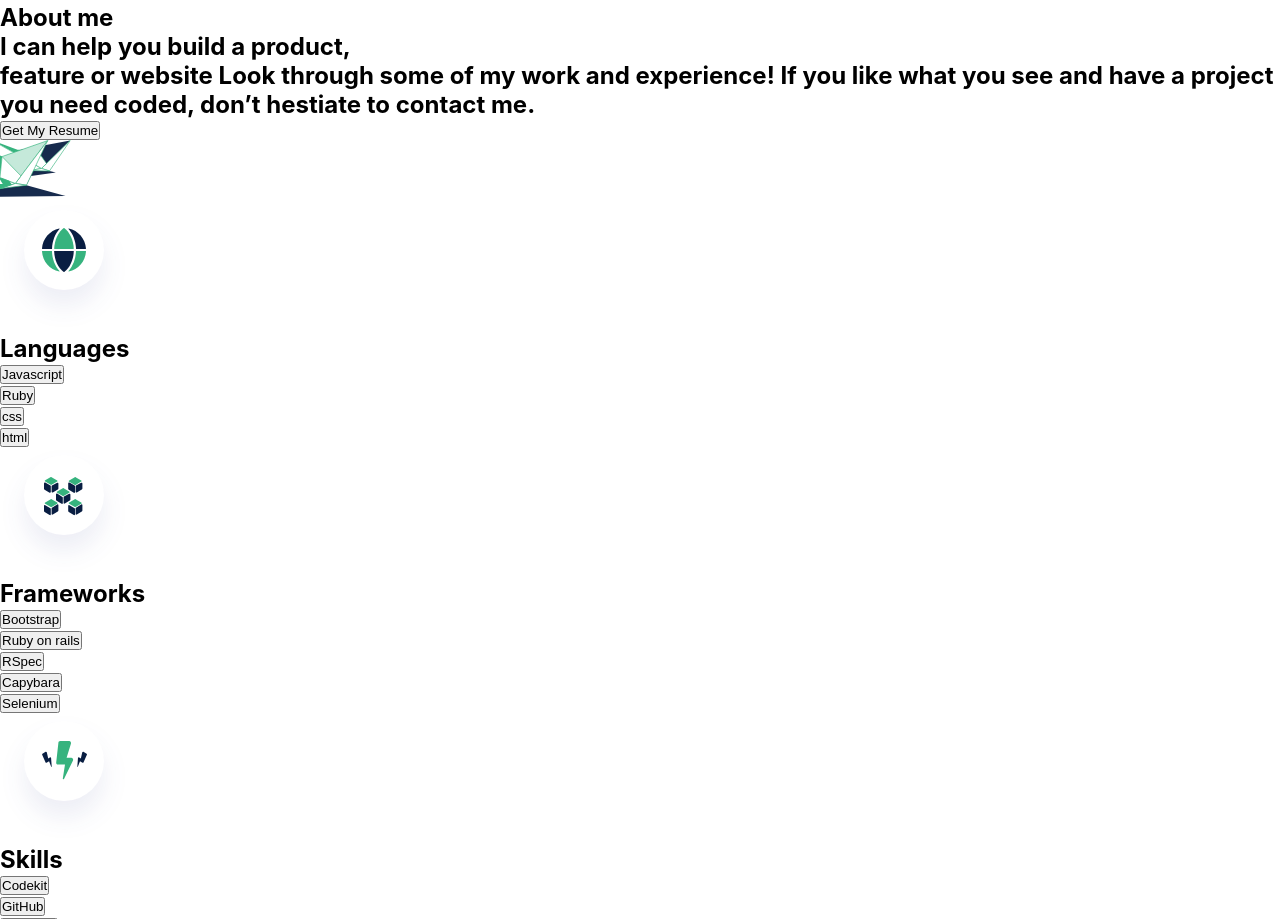
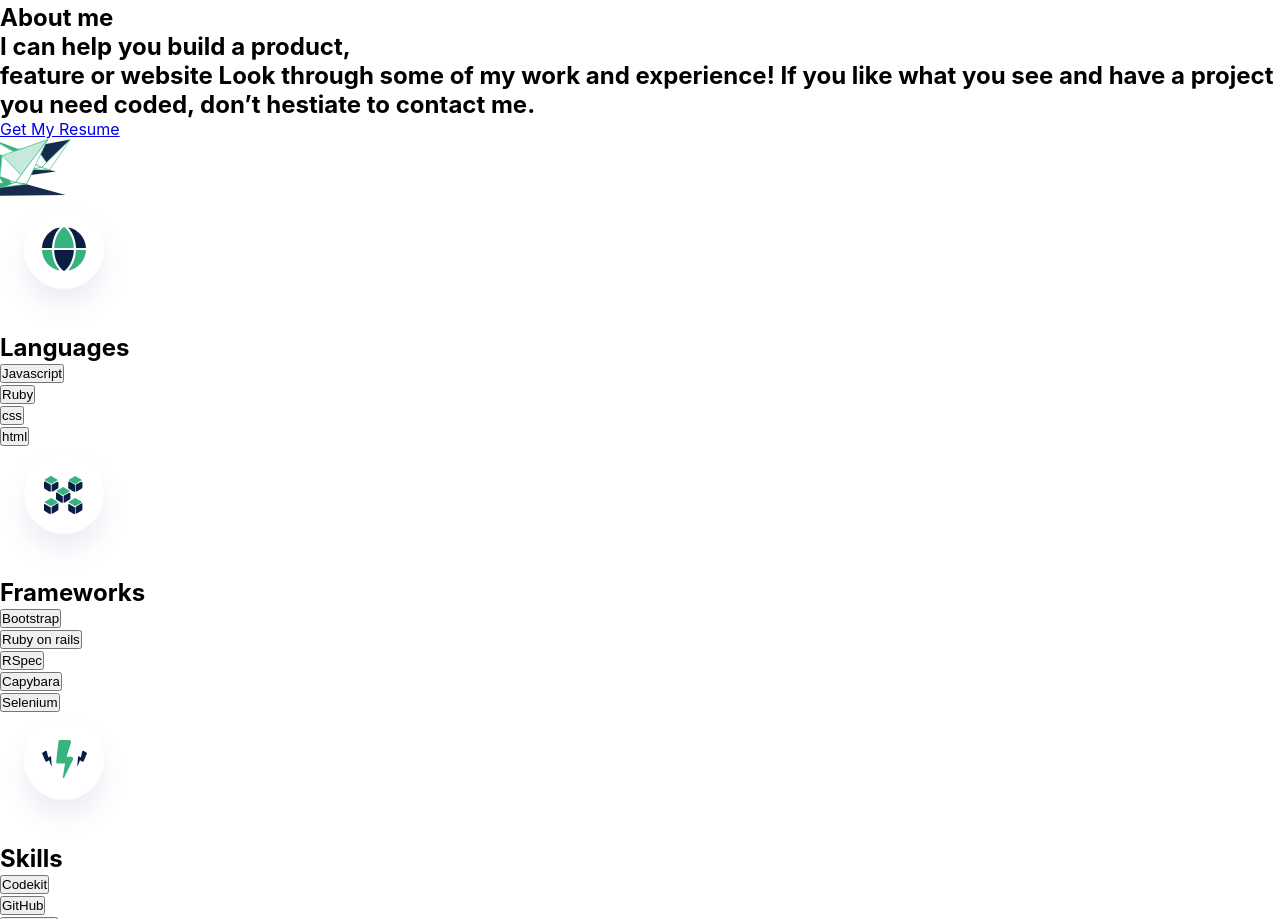
Before and after one commit to jaredatandi/Portfolio, a plain HTML site: page index.html in a window 1280 px wide. Shown: the part 3082-4001 px from the top of the page. Drawn offline with Linux system fonts and the light colour scheme.

Commit message:
Rename the get my resume button

```diff
--- a/index.html
+++ b/index.html
@@ -340,9 +340,7 @@
 						</h1>
 					</div>
 					<div>
-						<a href="#" class="btn">
-						<button id="resume-btn">Get My Resume</button>
-						</a>
+						<a href="#" class="resume-btn"> Get My Resume </a>
 					</div>
 				</div>
 			<div class="background-2">
```
